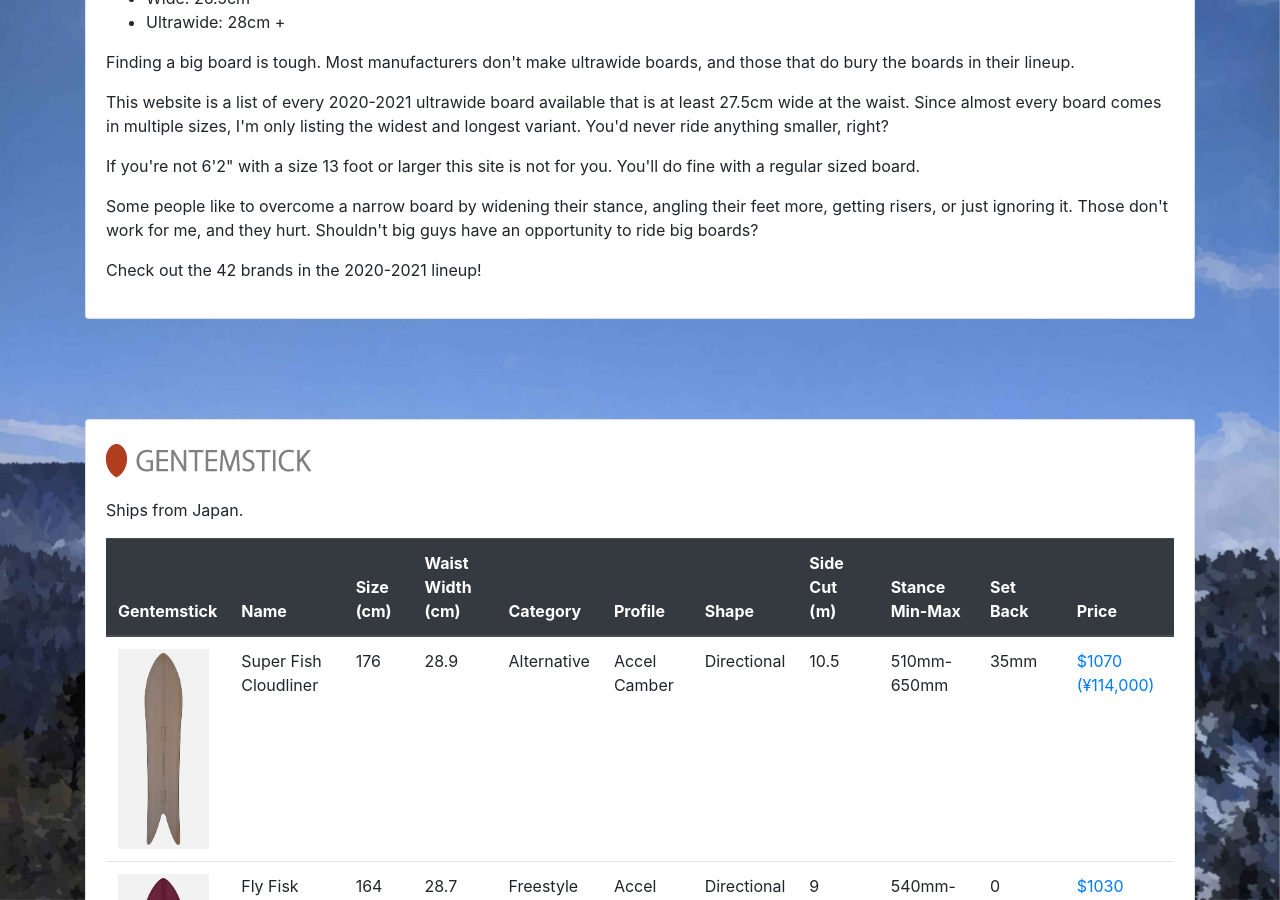
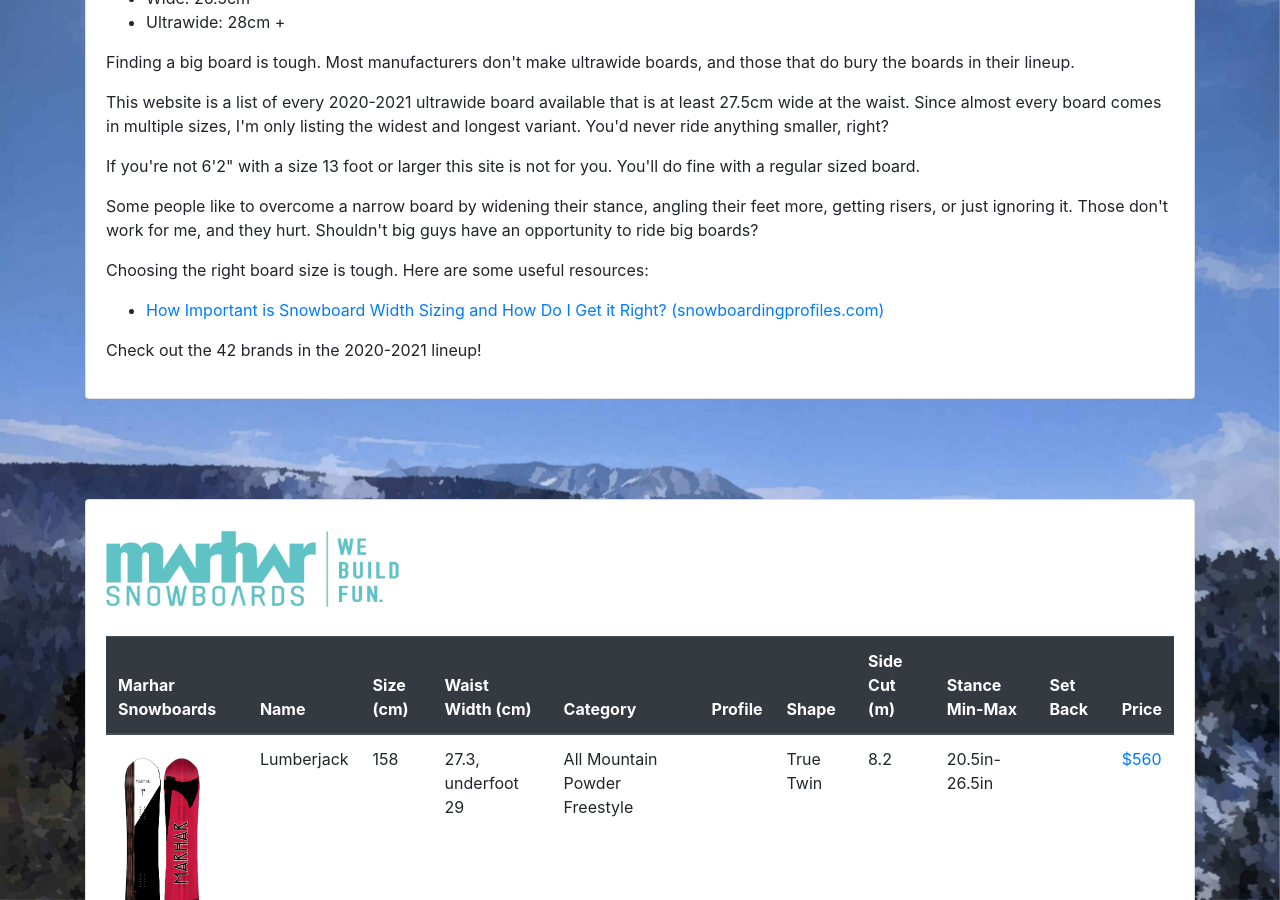
Before and after one commit to UltrawideSnowboards/ultrawidesnowboards.com, a Jekyll site: the page built from index.html, in a window 1280 px wide and 900 px high, scrolled down 935 px. Built offline with Jekyll 4.4.1, drawn with Linux system fonts in a browser that asks for light colours; some of the changed text lies outside the part shown.

Commit message:
Add endeavor and marhar snowboards.

```diff
--- a/_data/snowboards.json
+++ b/_data/snowboards.json
@@ -1,5 +1,28 @@
 {
     "brands": [
+        {
+            "name": "Marhar Snowboards",
+            "url": "https://www.marharsnowboards.com/",
+            "logo": "marhar/logo.webp",
+            "notes": "",
+            "maximum": 27.3,
+            "boards": [
+                {
+                    "image": "marhar/lumberjack.webp",
+                    "name": "Lumberjack",
+                    "length": 158,
+                    "waist_width": "27.3, underfoot 29",
+                    "side_cut": 8.2,
+                    "stance": "20.5in-26.5in",
+                    "setback": "",
+                    "price": 560,
+                    "url": "https://www.marharsnowboards.com/collections/2019-2020-snowboards/products/lumberjack-snowboard",
+                    "profile": "",
+                    "category": "All Mountain Powder Freestyle",
+                    "shape": "True Twin"
+                }
+            ]
+        },
         {
             "name": "Gentemstick",
             "url": "https://gentemstick.com/",
@@ -416,6 +439,27 @@
             ]
         },
         {
+            "name": "Endeavor Snowboards",
+            "url": "https://usa.endeavorsnowboards.com",
+            "logo": "endeavor/logo.jpeg",
+            "boards": [
+                {
+                    "image": "endeavor/archetype.webp",
+                    "name": "Archetype",
+                    "length": 160,
+                    "waist_width": 27.6,
+                    "side_cut": 8.7,
+                    "stance": "19in-25in",
+                    "setback": 0,
+                    "price": 550,
+                    "url": "https://usa.endeavorsnowboards.com/collections/snowboards/products/2021-archetype?variant=33006171324525",
+                    "profile": "Hover Camber",
+                    "category": "Powder",
+                    "shape": "Directional"
+                }
+            ]
+        },
+        {
             "name": "Niche Snowboards",
             "url": "https://nichesnowboards.com/",
             "logo": "niche/logo.png",
@@ -459,14 +503,6 @@
             "logo": "arbor/logo.webp",
             "notes": "",
             "maximum": 27.35,
-            "boards": []
-        },
-        {
-            "name": "Marhar Snowboards",
-            "url": "https://www.marharsnowboards.com/",
-            "logo": "marhar/logo.webp",
-            "notes": "",
-            "maximum": 27.3,
             "boards": []
         },
         {
@@ -769,14 +805,6 @@
             "boards": []
         },
         {
-            "name": "Endeavor Snowboards",
-            "url": "https://usa.endeavorsnowboards.com",
-            "logo": "endeavor/logo.jpeg",
-            "notes": "Endeavor Snowboards has not released their 2020-2021 line yet.",
-            "maximum": null,
-            "boards": []
-        },
-        {
             "name": "Venture Snowboards",
             "url": "https://venturesnowboards.com/",
             "logo": "venture/logo.webp",
--- a/_layouts/home.html
+++ b/_layouts/home.html
@@ -28,6 +28,11 @@
                 <p>If you're not 6'2" with a size 13 foot or larger this site is not for you. You'll do fine with a regular sized board.</p>
 
                 <p>Some people like to overcome a narrow board by widening their stance, angling their feet more, getting risers, or just ignoring it. Those don't work for me, and they hurt. Shouldn't big guys have an opportunity to ride big boards?</p>
+
+                <p>Choosing the right board size is tough. Here are some useful resources:</p>
+                <ul>
+                    <li><a href="https://snowboardingprofiles.com/how-important-is-snowboard-width-sizing-and-how-do-i-get-it-right" target="_blank">How Important is Snowboard Width Sizing and How Do I Get it Right? (snowboardingprofiles.com)</a></li>
+                </ul>
 
                 <p>Check out the {{ site.data.snowboards.brands.size }} brands in the 2020-2021 lineup!</p>
             </div>
```
Also changed, not shown: assets/img/endeavor/archetype.webp (added), assets/img/marhar/lumberjack.webp (added).
